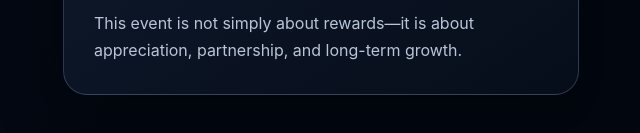
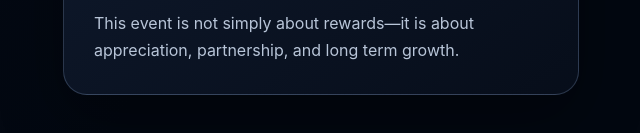
Before and after one commit to erin94ye-a11y/lucky-wheel-system, a website: page public/index.html in a window 1280 px wide. Shown: the part 1321-1454 px from the top of the page, 319-959 px from the left. Drawn offline with Linux system fonts and the light colour scheme; no server answers.

Commit message:
Fix typo in vision copy regarding 'long term growth'

```diff
--- a/public/index.html
+++ b/public/index.html
@@ -102,7 +102,7 @@
           <p>At JUMP QUTARIS, we believe that success should be shared.</p>
           <p>The Investor Rewards Event was created to recognize and reward the members who place their trust in our vision, our research, and our growing investment community.</p>
           <p>As we continue building a stronger future together, every participant deserves the opportunity to benefit from the value they help create.</p>
-          <p>This event is not simply about rewards&mdash;it is about appreciation, partnership, and long-term growth.</p>
+          <p>This event is not simply about rewards&mdash;it is about appreciation, partnership, and long term growth.</p>
         </div>
       </section>
     </main>
```
